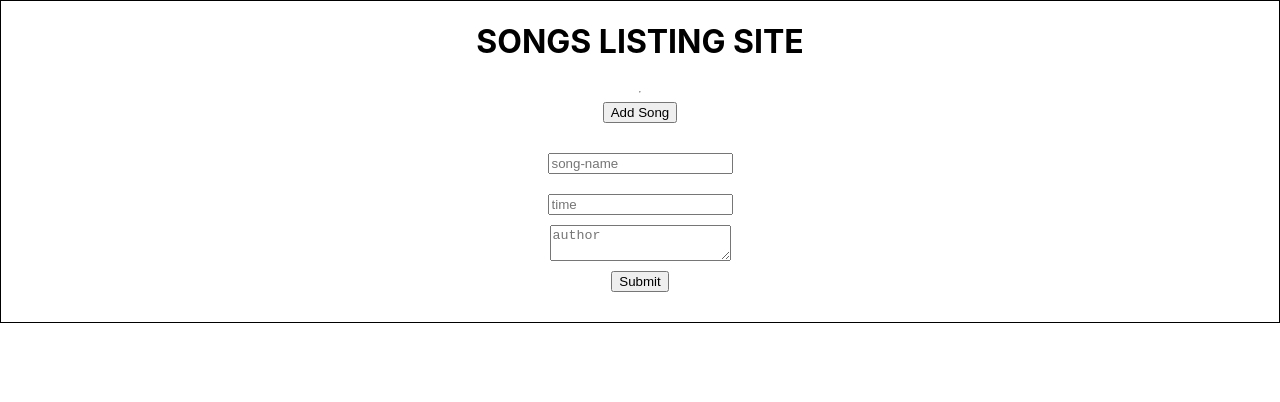
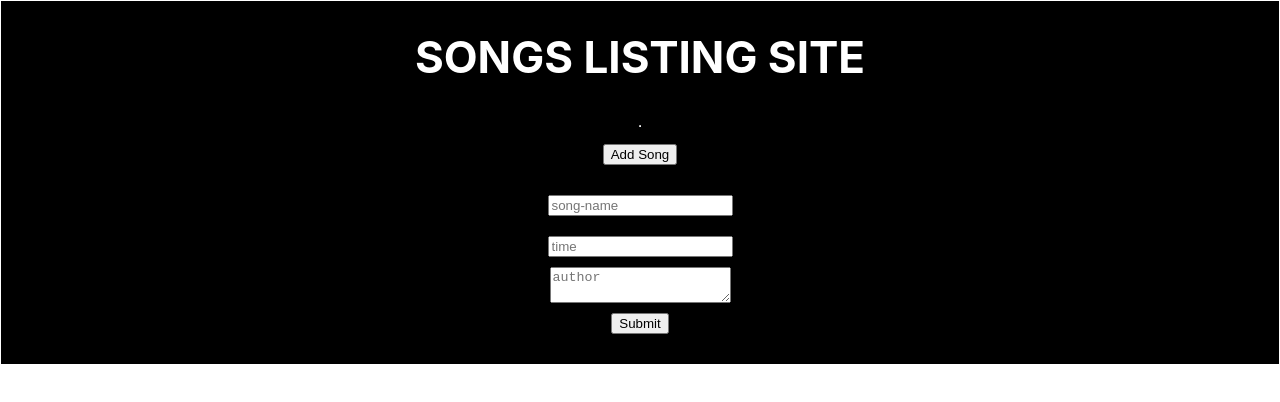
Before and after one commit to barbaroreyes/songs-app, a React (Create React App) app: page /edit in a window 1280 px wide. Shown: the top 402 px of the page. Built offline with nearby package versions, Linux system fonts and the light colour scheme; no server answers.

Commit message:
update-color

```diff
--- a/src/App.css
+++ b/src/App.css
@@ -5,6 +5,9 @@
   justify-content:center;
   align-items:center;
   border: 1px solid;
+  background-color: black;
+  color:#fff;
+  font-size: 22px;
 }
 
 form{
@@ -25,8 +28,8 @@ input{
   flex-wrap: wrap;
 }
 .single{
-  padding: 30px;
+  padding: 40px;
   border:1px solid;
-  width: 100px;
+  width: 150px;
   margin: 10px;
 }
```
